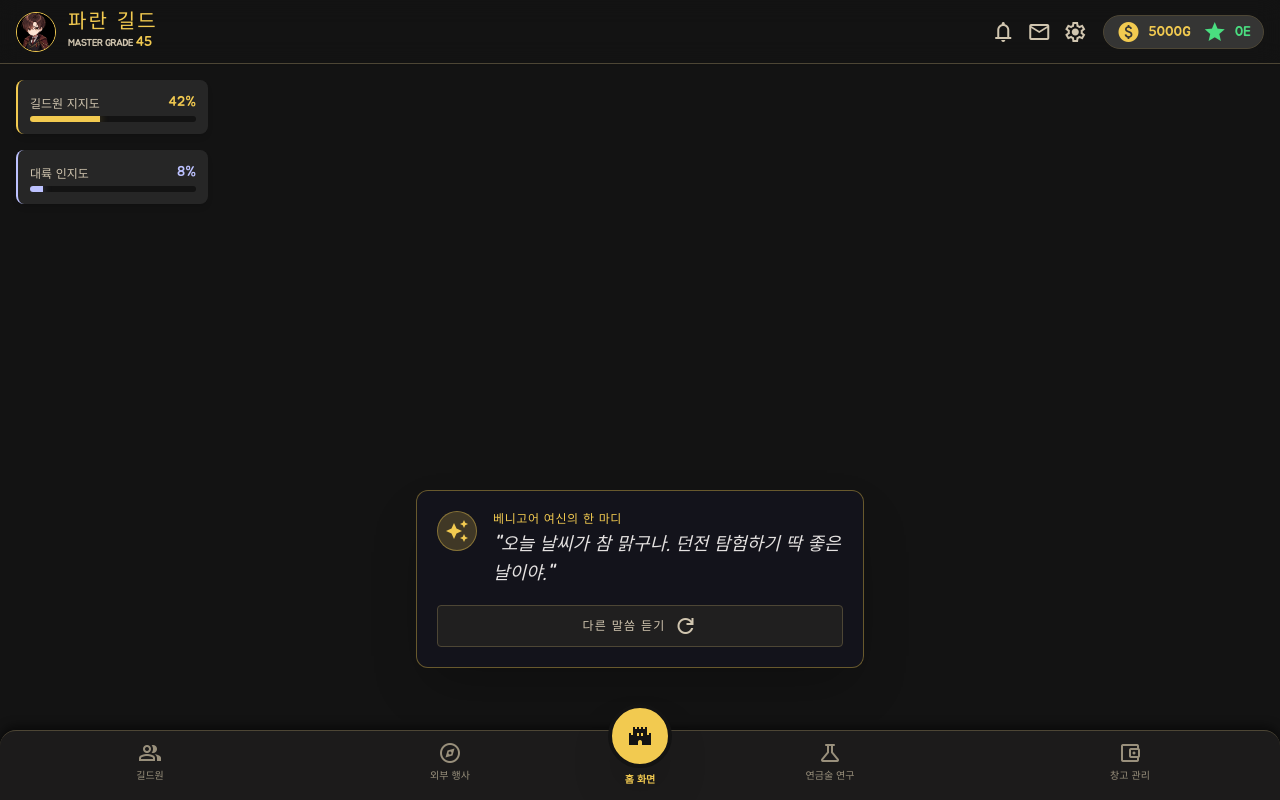
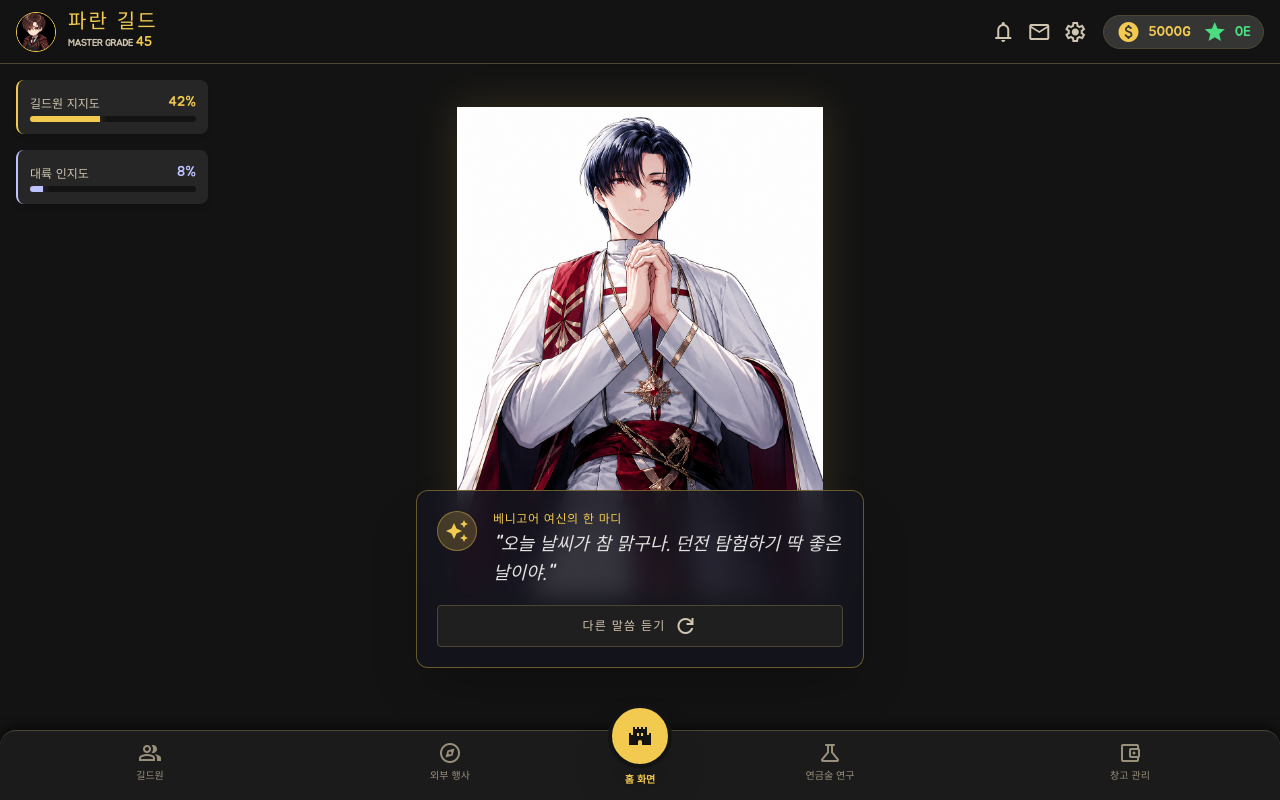
Before and after one commit to ashygray59d011014-gif/-, a React (Vite) app: page / in a window 1280 px wide. Built offline with nearby package versions, Linux system fonts and the light colour scheme.

Commit message:
메인 화면 캐릭터 배치

```diff
--- a/src/App.jsx
+++ b/src/App.jsx
@@ -308,6 +308,17 @@ const HomeView = () => {
 
   return (
     <div className="w-full h-full flex flex-col items-center justify-end relative pb-8">
+        {/* --- 메인 화면 중앙 캐릭터 이미지 시작 --- */}
+        <div className="absolute inset-0 flex items-center justify-center overflow-hidden z-10 pointer-events-none pb-20">
+            <img
+                src="./images/이기영-빛의성자.png"
+                alt="이기영 빛의 성자"
+                className="h-[85%] max-h-[800px] object-contain object-bottom drop-shadow-[0_0_20px_rgba(242,202,80,0.15)]"
+                onError={handleImageError}
+            />
+        </div>
+        {/* --- 메인 화면 중앙 캐릭터 이미지 끝 --- */}
+
         <div className="absolute left-4 top-4 flex flex-col gap-4 w-48 z-20">
             <div className="bg-[#2a2a2a]/90 backdrop-blur p-3 rounded-lg border-l-2 border-[#f2ca50] shadow-md">
                 <div className="flex justify-between items-end mb-1">
```
Also changed, not shown: public/images/이기영-빛의성자.png (added).
